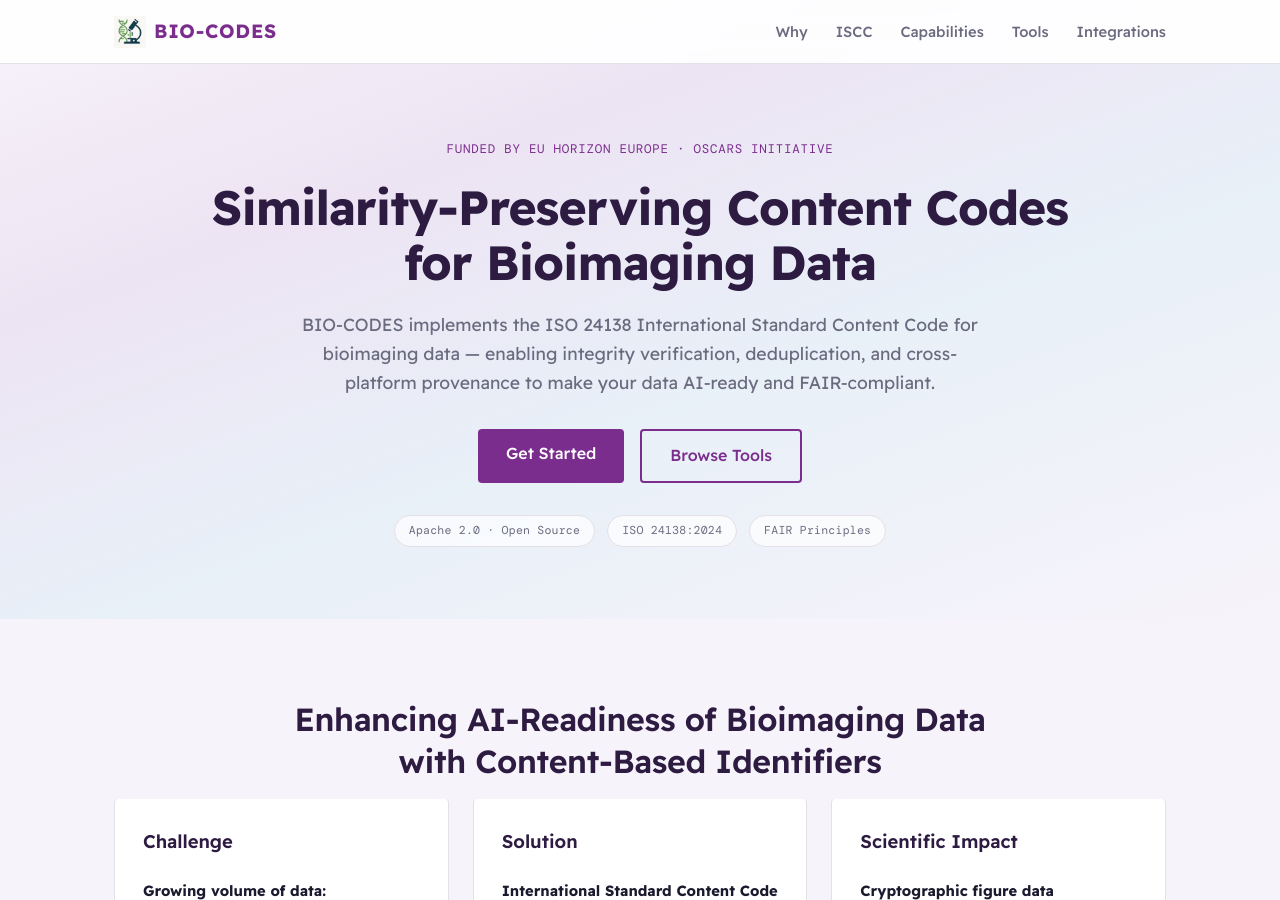
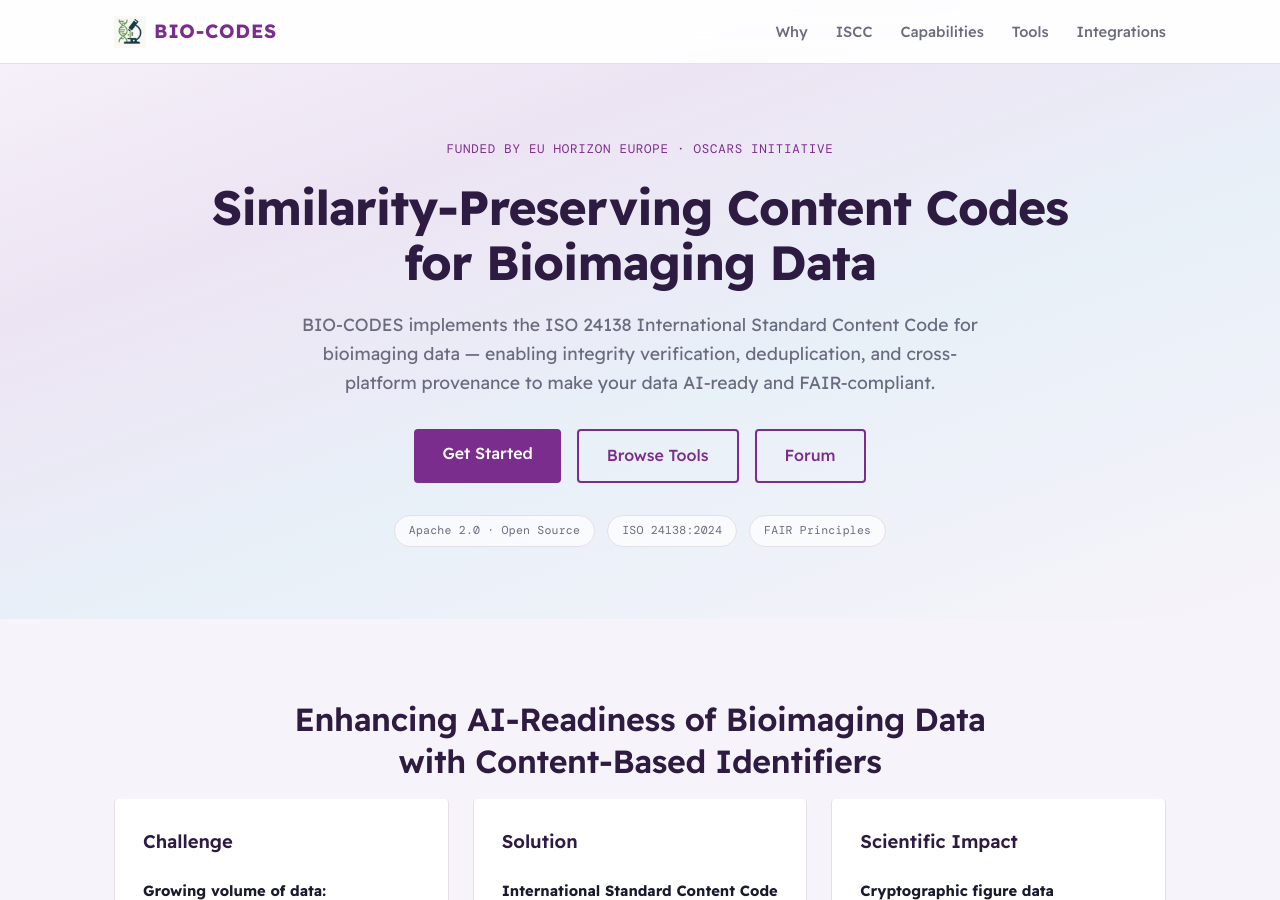
Before and after one commit to bio-codes/bio-codes.github.io, a Jekyll site: the page built from index.html, in a window 1280 px wide and 900 px high. Built offline with Jekyll 4.4.1, drawn with Linux system fonts in a browser that asks for light colours.

Commit message:
Add Forum button to hero section linking to Image.sc
Co-Authored-By: Claude Opus 4.6 <noreply@anthropic.com>

```diff
--- a/_includes/hero.html
+++ b/_includes/hero.html
@@ -6,6 +6,7 @@
         <div class="hero-cta">
             <a href="{{ site.data.site.hero.cta_primary.url }}" class="btn btn-primary" target="_blank" rel="noopener">{{ site.data.site.hero.cta_primary.label }}</a>
             <a href="{{ site.data.site.hero.cta_secondary.url }}" class="btn btn-outline">{{ site.data.site.hero.cta_secondary.label }}</a>
+            <a href="{{ site.data.site.community.forum_url }}" class="btn btn-outline" target="_blank" rel="noopener">Forum</a>
         </div>
         <div class="hero-meta">
             {% for item in site.data.site.meta %}
```
